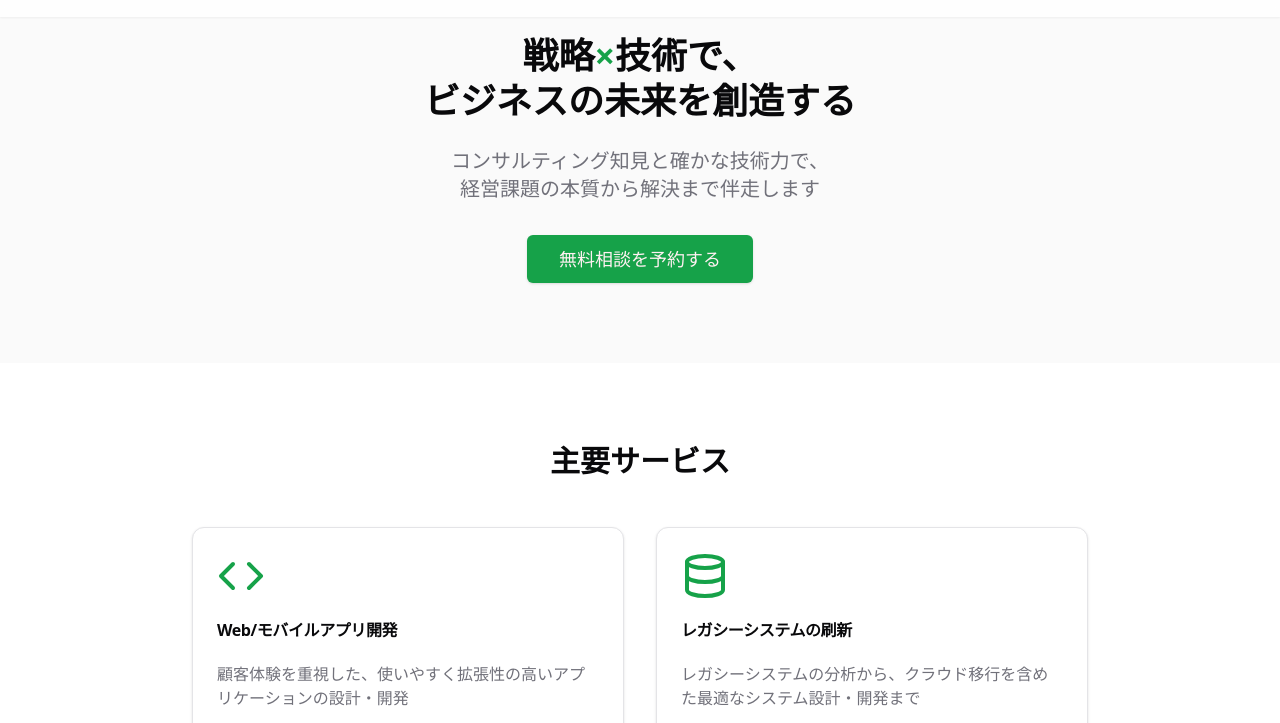
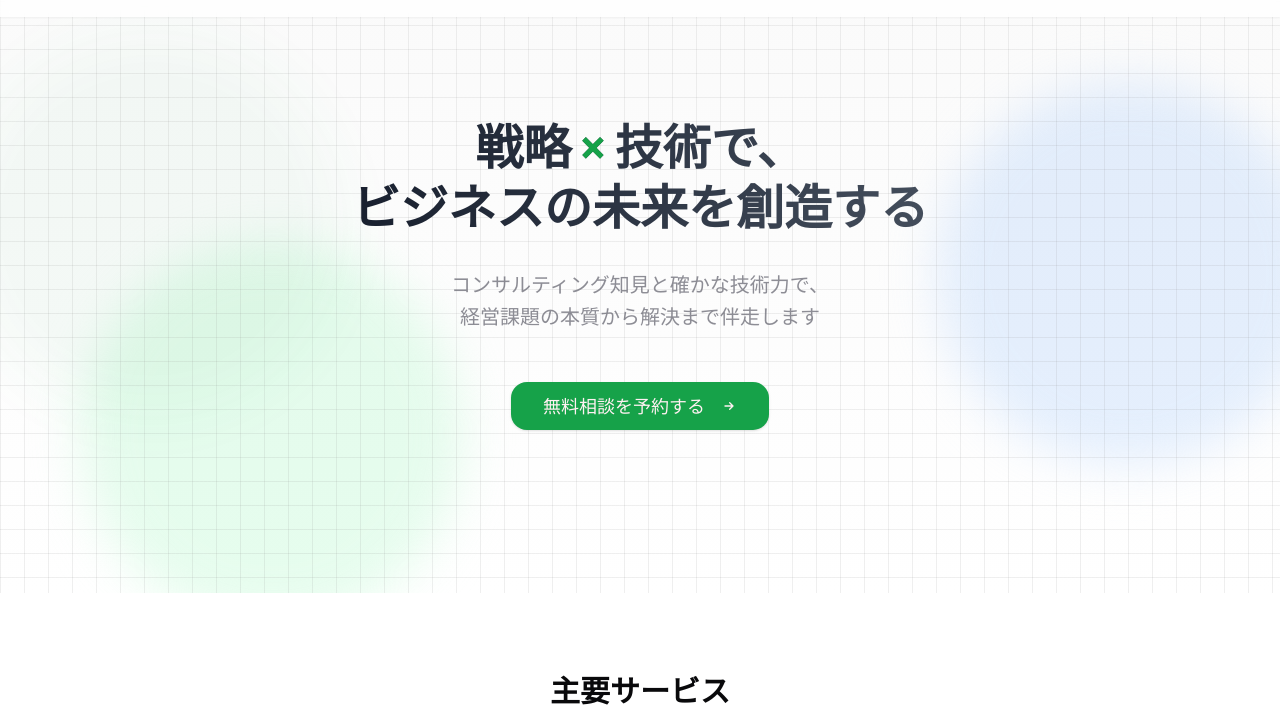
Before and after one commit to codeciaoo/corp-site, an Astro site: page / in a window 1280 px wide. Shown: the part 47-770 px from the top of the page. Built offline with nearby package versions, Linux system fonts and the light colour scheme; Astro itself is replaced by a stand-in of ours.

Commit message:
Heroにデザイン追加

```diff
--- a/src/components/Hero.tsx
+++ b/src/components/Hero.tsx
@@ -2,20 +2,43 @@ import { Button } from "./ui/button"
 
 export default function Hero() {
   return (
-    <section className="bg-[#FAFAFA] py-20">
-      <div className="container">
+    <section className="relative min-h-[80vh] bg-gradient-to-b from-[#FAFAFA] to-white overflow-hidden flex items-center">
+      <div className="absolute top-20 -left-10 w-96 h-96 bg-primary/5 rounded-full mix-blend-multiply filter blur-xl opacity-70 animate-blob"></div>
+      <div className="absolute top-32 -right-10 w-96 h-96 bg-blue-100 rounded-full mix-blend-multiply filter blur-xl opacity-70 animate-blob animation-delay-2000"></div>
+      <div className="absolute -bottom-8 left-20 w-96 h-96 bg-green-100 rounded-full mix-blend-multiply filter blur-xl opacity-70 animate-blob animation-delay-4000"></div>
+
+      <div className="absolute inset-0 bg-[linear-gradient(to_right,#8882_1px,transparent_1px),linear-gradient(to_bottom,#8882_1px,transparent_1px)] bg-[size:24px_24px]"></div>
+
+      <div className="container relative">
         <div className="max-w-3xl mx-auto text-center">
-          <h2 className="text-4xl font-bold text-foreground mb-6 leading-tight">
-            戦略<span className="text-primary">×</span>技術で、<br />
+          <h2 className="text-5xl font-bold text-foreground mb-8 leading-tight bg-clip-text text-transparent bg-gradient-to-r from-gray-900 to-gray-600 animate-fade-in animation-delay-200">
+            戦略<span className="text-primary px-2">×</span>技術で、<br />
             ビジネスの未来を創造する
           </h2>
-          <p className="text-xl text-muted-foreground mb-8">
+
+          <p className="text-xl text-muted-foreground/80 mb-12 leading-relaxed animate-fade-in animation-delay-400">
             コンサルティング知見と確かな技術力で、<br />
             経営課題の本質から解決まで伴走します
           </p>
-          <Button className="bg-primary hover:bg-primary/90 text-primary-foreground transition-colors duration-200 text-lg px-8 py-6">
-            無料相談を予約する
-          </Button>
+
+          <div className="flex flex-col items-center gap-8 animate-fade-in animation-delay-600">
+            <Button className="group bg-primary hover:bg-primary/90 text-primary-foreground transition-all duration-300 text-lg px-8 py-6 rounded-2xl hover:scale-105">
+              無料相談を予約する
+              <svg
+                className="inline-block ml-2 w-5 h-5 transform group-hover:translate-x-1 transition-transform"
+                fill="none"
+                viewBox="0 0 24 24"
+                stroke="currentColor"
+              >
+                <path
+                  strokeLinecap="round"
+                  strokeLinejoin="round"
+                  strokeWidth={2}
+                  d="M13 7l5 5m0 0l-5 5m5-5H6"
+                />
+              </svg>
+            </Button>
+          </div>
         </div>
       </div>
     </section>
```
